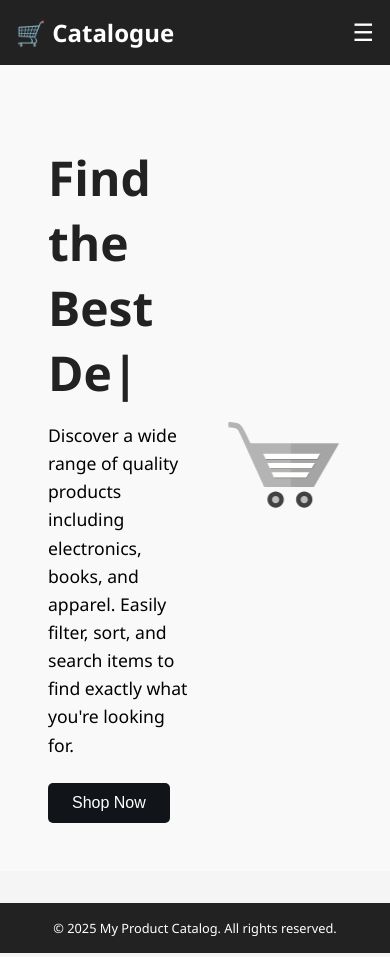
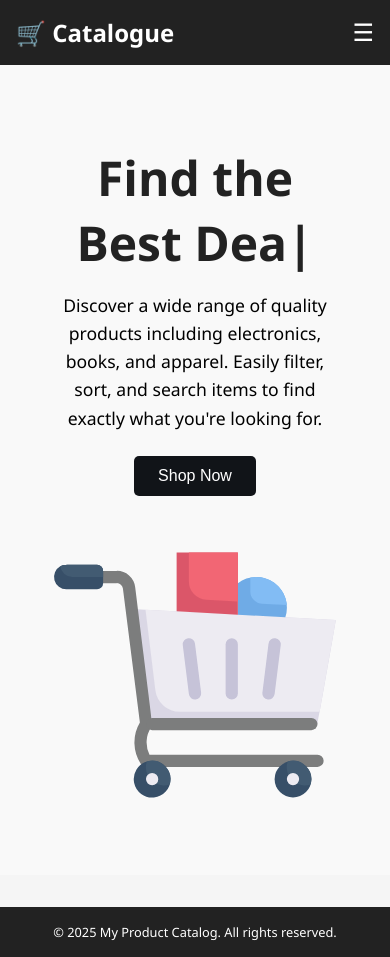
Before and after one commit to FAWAD-AHMAD-168/Product-Catalogue, a React (Vite) app: page / in a window 390 px wide. Built offline with nearby package versions, Linux system fonts and the light colour scheme.

Commit message:
:Made homepage a lil bit resonsive

```diff
--- a/src/components/Home.css
+++ b/src/components/Home.css
@@ -50,7 +50,7 @@
 
 .home-image img {
   width: 100%;
-  max-width: 400px;
+  max-width: 300px;
   height: auto;
   border-radius: 10px;
   animation: moving 2s linear infinite alternate-reverse;
@@ -64,3 +64,22 @@
     transform: translateX(15vw); /* Moves beyond the screen */
   }
 }
+
+
+@media (max-width: 768px) {
+  .home-container {
+    flex-direction: column;
+
+    align-items: center;
+  }
+
+  .home-text {
+    text-align: center;
+    margin-bottom: 2rem;
+  }
+
+  .home-image img {
+    max-width: 100%;
+    animation: none; /* Disable animation on smaller screens */
+  }
+}
--- a/src/components/Home.jsx
+++ b/src/components/Home.jsx
@@ -42,7 +42,7 @@ const Home = () => {
       </div>
 
       <div className="home-image">
-        <img src="/cart1.svg" alt="Shopping Illustration" />
+        <img src="/cart3.svg" alt="Shopping Illustration" />
       </div>
     </section>
   );
```
Also changed, not shown: public/cart3.svg (added).
